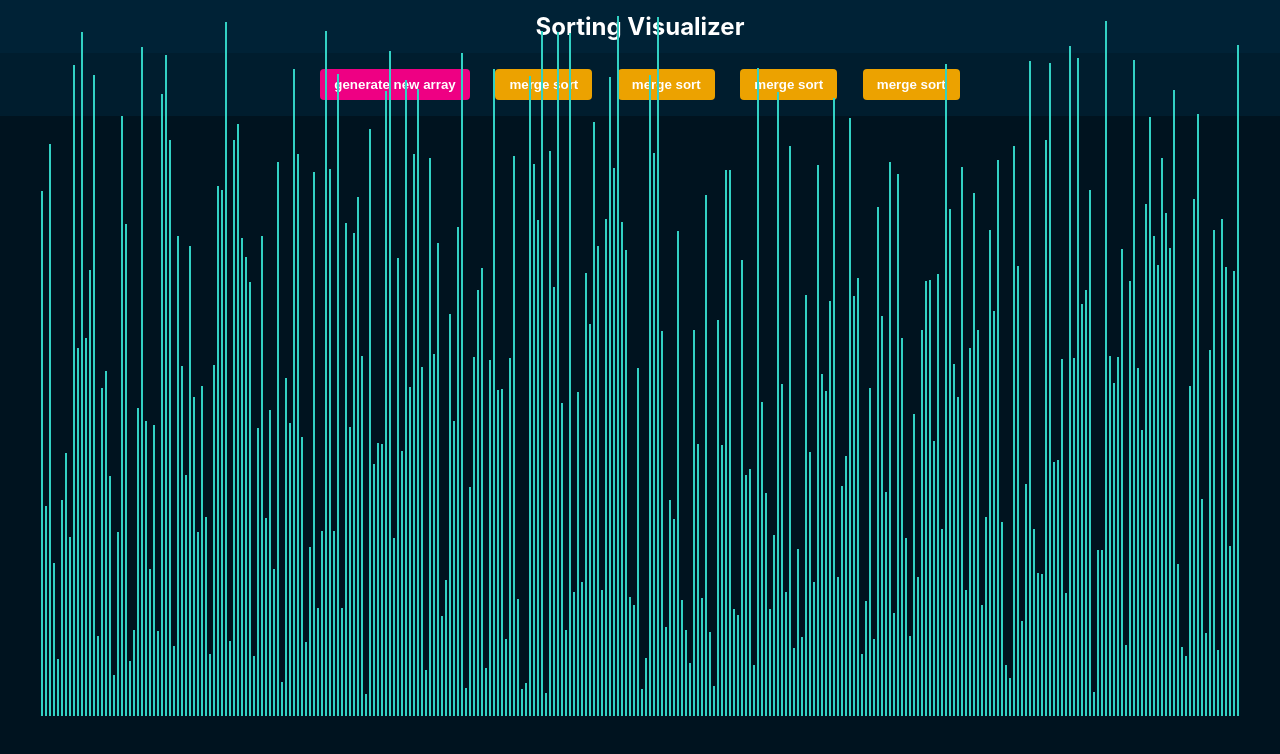
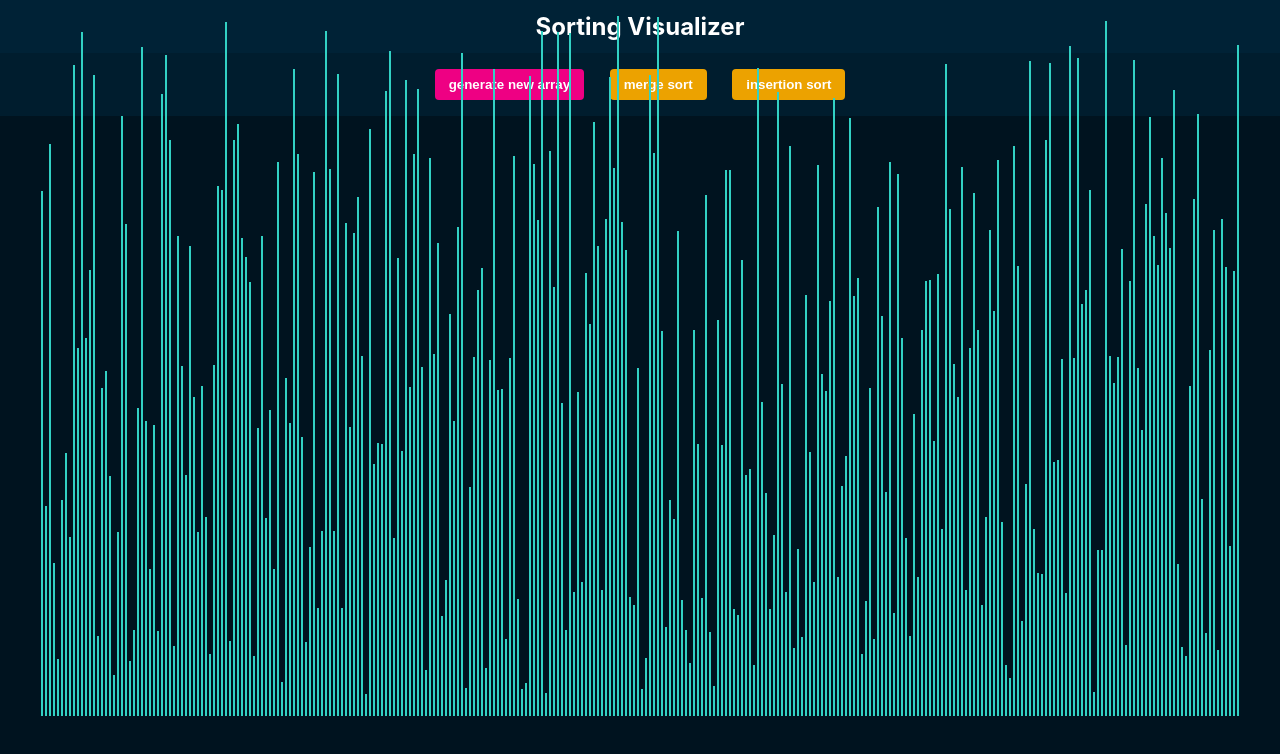
Before and after one commit to jingxian01/sorting-visualizer, a React (Create React App) app: page / in a window 1280 px wide. Shown: the top 754 px of the page. Built offline with nearby package versions, Linux system fonts and the light colour scheme.

Commit message:
insertion sort

```diff
--- /dev/null
+++ b/src/algorithms/insertionSort.ts
@@ -0,0 +1,39 @@
+export const getInsertionSortAnimations = (array: Array<number>) => {
+  const animations: Array<Array<number>> = [];
+
+  for (let j = 1; j < array.length; j++) {
+    let i = j - 1;
+
+    while (i > -1 && array[i] > array[j]) {
+      animations.push([i, j]);
+      animations.push([i, j]);
+
+      const temp = array[i];
+
+      animations.push([i, array[j], 1]); // change height
+      array[i--] = array[j];
+
+      animations.push([j, j]);
+      animations.push([j, j]);
+      animations.push([j, temp, 1]); // change height
+      array[j--] = temp;
+    }
+  }
+
+  return animations;
+};
+
+// actual algorithm
+export const insertionSort = (array: Array<number>) => {
+  for (let j = 1; j < array.length; j++) {
+    let i = j - 1;
+
+    while (i > -1 && array[i] > array[j]) {
+      const temp = array[i];
+      array[i--] = array[j];
+      array[j--] = temp;
+    }
+  }
+
+  return array;
+};
--- /dev/null
+++ b/src/components/Message.tsx
@@ -0,0 +1,7 @@
+import React from "react";
+
+interface MessageProps {}
+
+export const Message: React.FC<MessageProps> = () => {
+  return <div>mobile is not supported, please switch to pc or laptop</div>;
+};
--- a/src/components/SortingVisualizer.tsx
+++ b/src/components/SortingVisualizer.tsx
@@ -1,14 +1,19 @@
 import React, { useEffect, useState } from "react";
+import {
+  getInsertionSortAnimations,
+  insertionSort,
+} from "../algorithms/insertionSort";
 import { getMergeSortAnimations } from "../algorithms/mergeSort";
 import { useWindowDimensions } from "../hooks/useWindowDimension";
 import { randomIntFromInterval } from "../utils/randomIntFromInterval";
 import { ArrayComponent } from "./ArrayComponent";
+import { Message } from "./Message";
 
 import "./SortingVisualizer.css";
 
 const DEFAULT_COLOR = "#32d1c4";
 const CURRENT_COLOR = "red";
-const FINISH_COLOR = "purple";
+const SORTED_COLOR = "purple";
 
 interface SortingVisualizerProps {}
 
@@ -46,14 +51,14 @@ export const SortingVisualizer: React.FC<SortingVisualizerProps> = () => {
         const color = i % 3 === 0 ? CURRENT_COLOR : DEFAULT_COLOR;
         setTimeout(() => {
           if (
-            firstBarStyle.backgroundColor !== FINISH_COLOR &&
-            secondBarStyle.backgroundColor !== FINISH_COLOR
+            firstBarStyle.backgroundColor !== SORTED_COLOR &&
+            secondBarStyle.backgroundColor !== SORTED_COLOR
           ) {
             firstBarStyle.backgroundColor = color;
             secondBarStyle.backgroundColor = color;
-          } else if (firstBarStyle.backgroundColor !== FINISH_COLOR) {
+          } else if (firstBarStyle.backgroundColor !== SORTED_COLOR) {
             firstBarStyle.backgroundColor = color;
-          } else if (secondBarStyle.backgroundColor !== FINISH_COLOR) {
+          } else if (secondBarStyle.backgroundColor !== SORTED_COLOR) {
             secondBarStyle.backgroundColor = color;
           }
         }, i * 2);
@@ -63,14 +68,43 @@ export const SortingVisualizer: React.FC<SortingVisualizerProps> = () => {
           const firstBarStyle = arrayBars[firstBar].style;
           firstBarStyle.height = `${newHeight}px`;
           if (isFinalMerge) {
-            firstBarStyle.backgroundColor = FINISH_COLOR;
+            firstBarStyle.backgroundColor = SORTED_COLOR;
           }
         }, i * 2);
       }
     }
   };
 
+  const runInsertionSort = () => {
+    const animations = getInsertionSortAnimations(array);
+    for (let i = 0; i < animations.length; i++) {
+      const arrayBars: any = document.getElementsByClassName("array-bar");
+      const isColorChange = i % 3 !== 2;
+      if (isColorChange) {
+        const [firstBar, secondBar] = animations[i];
+        const firstBarStyle = arrayBars[firstBar].style;
+        const secondBarStyle = arrayBars[secondBar].style;
+        const color = i % 3 === 0 ? CURRENT_COLOR : DEFAULT_COLOR;
+        setTimeout(() => {
+          firstBarStyle.backgroundColor = color;
+          secondBarStyle.backgroundColor = color;
+        }, i * 1);
+      } else {
+        setTimeout(() => {
+          const [firstBar, newHeight] = animations[i];
+          const firstBarStyle = arrayBars[firstBar].style;
+          firstBarStyle.height = `${newHeight}px`;
+          firstBarStyle.backgroundColor = SORTED_COLOR;
+        }, i * 1);
+      }
+    }
+  };
+
   return (
+    <>
+      {width <= 768 ? (
+        <Message />
+      ) : (
         <div
           className="container"
           style={{ minHeight: `${height}px`, minWidth: `${width}px` }}
@@ -83,17 +117,40 @@ export const SortingVisualizer: React.FC<SortingVisualizerProps> = () => {
             <button className="btn btn-algo" onClick={runMergeSort}>
               merge sort
             </button>
-        <button className="btn btn-algo" onClick={runMergeSort}>
-          merge sort
-        </button>
-        <button className="btn btn-algo" onClick={runMergeSort}>
-          merge sort
-        </button>
-        <button className="btn btn-algo" onClick={runMergeSort}>
-          merge sort
+            <button className="btn btn-algo" onClick={runInsertionSort}>
+              insertion sort
             </button>
           </div>
           <ArrayComponent array={array} />
         </div>
+      )}
+    </>
   );
 };
+
+// for testing algorithms
+// const testSortingAlgorithms = () => {
+//   for (let i = 0; i < 100; i++) {
+//     const array = [];
+//     const length = randomIntFromInterval(1, 1000);
+//     for (let i = 0; i < length; i++) {
+//       array.push(randomIntFromInterval(-1000, 1000));
+//     }
+//     const javaScriptSortedArray = array.slice().sort((a, b) => a - b);
+//     const selfSortedArray = insertionSort(array.slice());
+//     console.log(arraysAreEqual(javaScriptSortedArray, selfSortedArray));
+//   }
+// };
+
+// const arraysAreEqual = (
+//   firstArray: Array<number>,
+//   secondArray: Array<number>
+// ) => {
+//   if (firstArray.length !== secondArray.length) return false;
+//   for (let i = 0; i < firstArray.length; i++) {
+//     if (firstArray[i] !== secondArray[i]) {
+//       return false;
+//     }
+//   }
+//   return true;
+// };
```
Also changed, not shown: src/utils/algorithmTest.ts (deleted, +0 -26 lines), 1 other file (tests, documents, lock files or other folders). Lines whose indentation alone changed are shown as unchanged.
